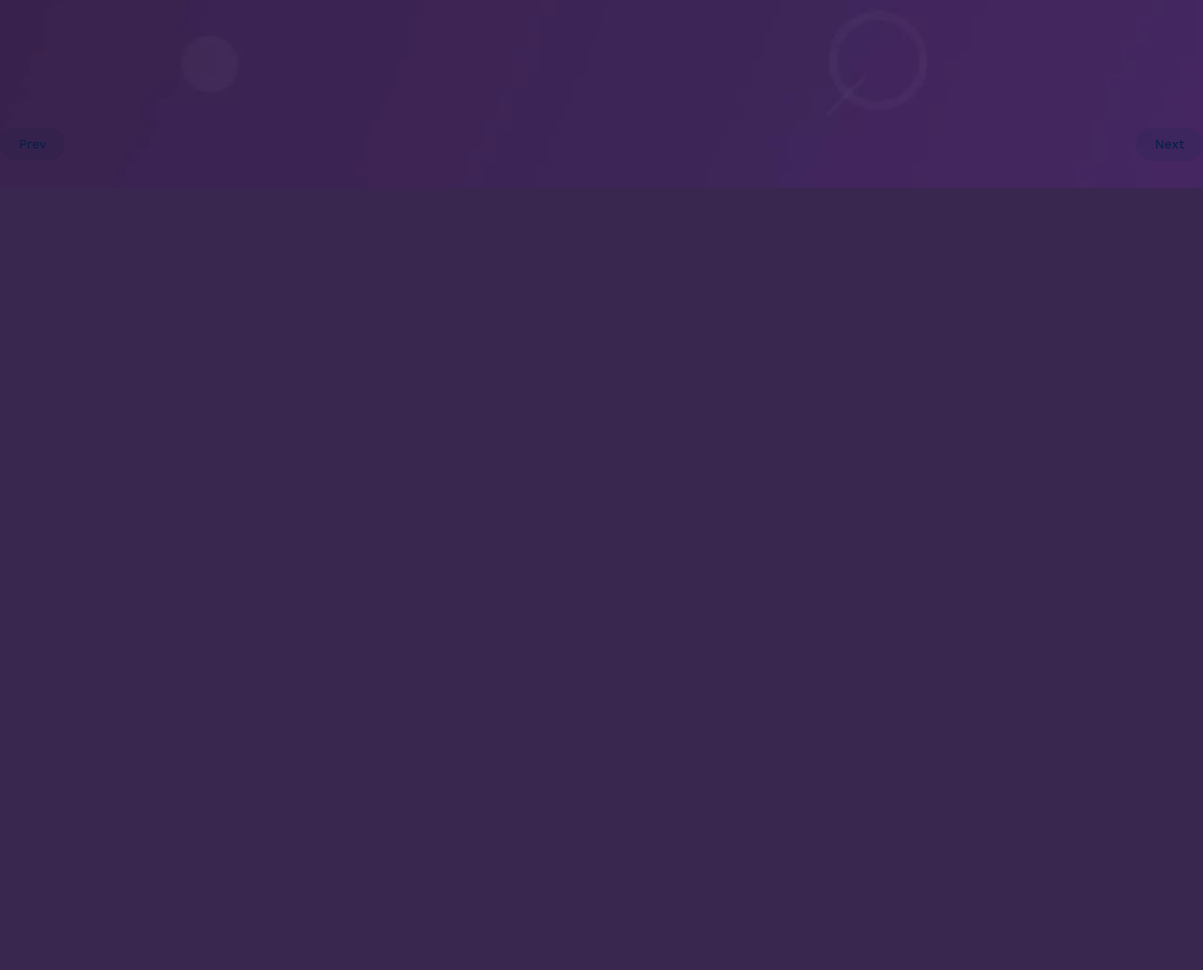
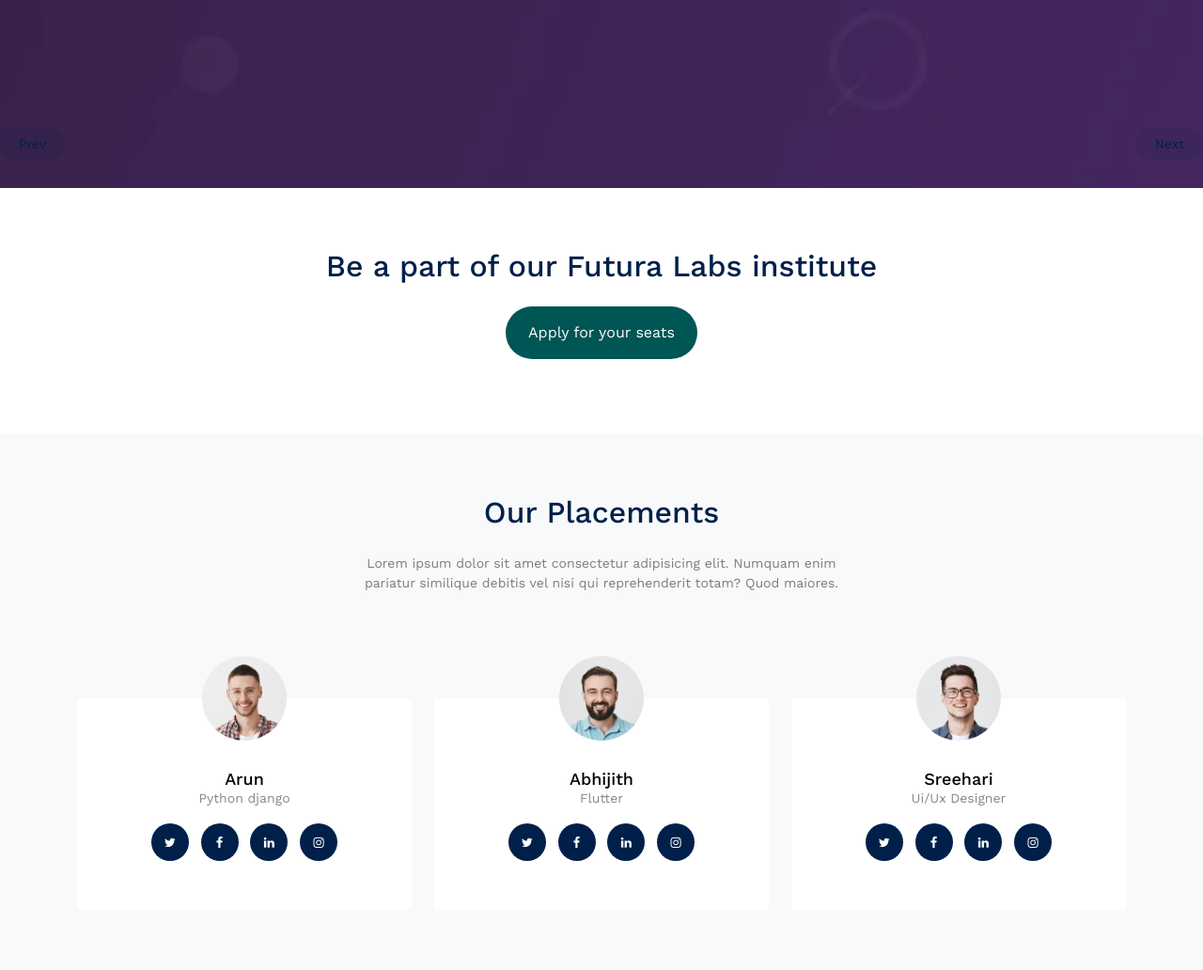
Before and after one commit to aswincalicut/django_1st_ui, a Django app: page / in a window 1280 px wide. Shown: the part 600-1632 px from the top of the page at 94% size. Before the commit the page ends 800 px from the top, so only its background shows below. Run offline with Django 4.2, Linux system fonts and the light colour scheme; some libraries are stand-ins or nearby versions; some web fonts are replaced.

Commit message:
first commit

```diff
--- a/templates/index.html
+++ b/templates/index.html
@@ -153,7 +153,7 @@
 <!--              >-->
 <!--            </p>-->
 <!--          </div>-->
-        </div>
+<!--        </div>-->
 <!--        <div class="row">-->
 <!--          <div class="col-12">-->
 <!--            <div class="property-slider-wrap">-->
@@ -190,7 +190,7 @@
 <!--                    </div>-->
 <!--                  </div>-->
 <!--                </div>-->
-<!--                &lt;!&ndash; .item &ndash;&gt;-->
+                <!-- .item -->
 
 <!--                <div class="property-item">-->
 <!--                  <a href="property-single.html" class="img">-->
@@ -224,7 +224,7 @@
 <!--                    </div>-->
 <!--                  </div>-->
 <!--                </div>-->
-                <!-- .item -->
+<!--                 .item-->
 
 <!--                <div class="property-item">-->
 <!--                  <a href="property-single.html" class="img">-->
@@ -258,7 +258,7 @@
 <!--                    </div>-->
 <!--                  </div>-->
 <!--                </div>-->
-                <!-- .item -->
+<!--                 .item-->
 
 <!--                <div class="property-item">-->
 <!--                  <a href="property-single.html" class="img">-->
@@ -292,7 +292,7 @@
 <!--                    </div>-->
 <!--                  </div>-->
 <!--                </div>-->
-                <!-- .item -->
+<!--                 .item-->
 
 <!--                <div class="property-item">-->
 <!--                  <a href="property-single.html" class="img">-->
@@ -326,7 +326,7 @@
 <!--                    </div>-->
 <!--                  </div>-->
 <!--                </div>-->
-                <!-- .item -->
+<!--                 .item-->
 
 <!--                <div class="property-item">-->
 <!--                  <a href="property-single.html" class="img">-->
@@ -360,7 +360,7 @@
 <!--                    </div>-->
 <!--                  </div>-->
 <!--                </div>-->
-                <!-- .item -->
+<!--                 .item-->
 
 <!--                <div class="property-item">-->
 <!--                  <a href="property-single.html" class="img">-->
@@ -394,7 +394,7 @@
 <!--                    </div>-->
 <!--                  </div>-->
 <!--                </div>-->
-                <!-- .item -->
+<!--                 .item-->
 
 <!--                <div class="property-item">-->
 <!--                  <a href="property-single.html" class="img">-->
@@ -428,7 +428,7 @@
 <!--                    </div>-->
 <!--                  </div>-->
 <!--                </div>-->
-                <!-- .item -->
+<!--                 .item-->
 
 <!--                <div class="property-item">-->
 <!--                  <a href="property-single.html" class="img">-->
@@ -790,144 +790,144 @@
 <!--      </div>-->
 <!--    </div>-->
 
-<!--    <div class="section">-->
-<!--      <div class="row justify-content-center footer-cta" data-aos="fade-up">-->
-<!--        <div class="col-lg-7 mx-auto text-center">-->
-<!--          <h2 class="mb-4">Be a part of our growing real state agents</h2>-->
-<!--          <p>-->
-<!--            <a-->
-<!--              href="#"-->
-<!--              target="_blank"-->
-<!--              class="btn btn-primary text-white py-3 px-4"-->
-<!--              >Apply for Real Estate agent</a-->
-<!--            >-->
-<!--          </p>-->
-<!--        </div>-->
-<!--        &lt;!&ndash; /.col-lg-7 &ndash;&gt;-->
-<!--      </div>-->
-<!--      &lt;!&ndash; /.row &ndash;&gt;-->
-<!--    </div>-->
+    <div class="section">
+      <div class="row justify-content-center footer-cta" data-aos="fade-up">
+        <div class="col-lg-7 mx-auto text-center">
+          <h2 class="mb-4">Be a part of our Futura Labs institute</h2>
+          <p>
+            <a
+              href="#"
+              target="_blank"
+              class="btn btn-primary text-white py-3 px-4"
+              >Apply for your seats</a
+            >
+          </p>
+        </div>
+        <!-- /.col-lg-7 -->
+      </div>
+      <!-- /.row -->
+    </div>
 
-<!--    <div class="section section-5 bg-light">-->
-<!--      <div class="container">-->
-<!--        <div class="row justify-content-center text-center mb-5">-->
-<!--          <div class="col-lg-6 mb-5">-->
-<!--            <h2 class="font-weight-bold heading text-primary mb-4">-->
-<!--              Our Agents-->
-<!--            </h2>-->
-<!--            <p class="text-black-50">-->
-<!--              Lorem ipsum dolor sit amet consectetur adipisicing elit. Numquam-->
-<!--              enim pariatur similique debitis vel nisi qui reprehenderit totam?-->
-<!--              Quod maiores.-->
-<!--            </p>-->
-<!--          </div>-->
-<!--        </div>-->
-<!--        <div class="row">-->
-<!--          <div class="col-sm-6 col-md-6 col-lg-4 mb-5 mb-lg-0">-->
-<!--            <div class="h-100 person">-->
-<!--              <img-->
-<!--                src="{% static 'images/person_1-min.jpg' %}"-->
-<!--                alt="Image"-->
-<!--                class="img-fluid"-->
-<!--              />-->
+    <div class="section section-5 bg-light">
+      <div class="container">
+        <div class="row justify-content-center text-center mb-5">
+          <div class="col-lg-6 mb-5">
+            <h2 class="font-weight-bold heading text-primary mb-4">
+              Our Placements
+            </h2>
+            <p class="text-black-50">
+              Lorem ipsum dolor sit amet consectetur adipisicing elit. Numquam
+              enim pariatur similique debitis vel nisi qui reprehenderit totam?
+              Quod maiores.
+            </p>
+          </div>
+        </div>
+        <div class="row">
+          <div class="col-sm-6 col-md-6 col-lg-4 mb-5 mb-lg-0">
+            <div class="h-100 person">
+              <img
+                src="{% static 'images/person_1-min.jpg' %}"
+                alt="Image"
+                class="img-fluid"
+              />
 
-<!--              <div class="person-contents">-->
-<!--                <h2 class="mb-0"><a href="#">James Doe</a></h2>-->
-<!--                <span class="meta d-block mb-3">Real Estate Agent</span>-->
+              <div class="person-contents">
+                <h2 class="mb-0"><a href="#">Arun</a></h2>
+                <span class="meta d-block mb-3">Python django</span>
 <!--                <p>-->
 <!--                  Lorem ipsum dolor sit amet consectetur adipisicing elit.-->
 <!--                  Facere officiis inventore cumque tenetur laboriosam, minus-->
 <!--                  culpa doloremque odio, neque molestias?-->
 <!--                </p>-->
 
-<!--                <ul class="social list-unstyled list-inline dark-hover">-->
-<!--                  <li class="list-inline-item">-->
-<!--                    <a href="#"><span class="icon-twitter"></span></a>-->
-<!--                  </li>-->
-<!--                  <li class="list-inline-item">-->
-<!--                    <a href="#"><span class="icon-facebook"></span></a>-->
-<!--                  </li>-->
-<!--                  <li class="list-inline-item">-->
-<!--                    <a href="#"><span class="icon-linkedin"></span></a>-->
-<!--                  </li>-->
-<!--                  <li class="list-inline-item">-->
-<!--                    <a href="#"><span class="icon-instagram"></span></a>-->
-<!--                  </li>-->
-<!--                </ul>-->
-<!--              </div>-->
-<!--            </div>-->
-<!--          </div>-->
-<!--          <div class="col-sm-6 col-md-6 col-lg-4 mb-5 mb-lg-0">-->
-<!--            <div class="h-100 person">-->
-<!--              <img-->
-<!--                src="{% static 'images/person_2-min.jpg' %}"-->
-<!--                alt="Image"-->
-<!--                class="img-fluid"-->
-<!--              />-->
+                <ul class="social list-unstyled list-inline dark-hover">
+                  <li class="list-inline-item">
+                    <a href="#"><span class="icon-twitter"></span></a>
+                  </li>
+                  <li class="list-inline-item">
+                    <a href="#"><span class="icon-facebook"></span></a>
+                  </li>
+                  <li class="list-inline-item">
+                    <a href="#"><span class="icon-linkedin"></span></a>
+                  </li>
+                  <li class="list-inline-item">
+                    <a href="#"><span class="icon-instagram"></span></a>
+                  </li>
+                </ul>
+              </div>
+            </div>
+          </div>
+          <div class="col-sm-6 col-md-6 col-lg-4 mb-5 mb-lg-0">
+            <div class="h-100 person">
+              <img
+                src="{% static 'images/person_2-min.jpg' %}"
+                alt="Image"
+                class="img-fluid"
+              />
 
-<!--              <div class="person-contents">-->
-<!--                <h2 class="mb-0"><a href="#">Jean Smith</a></h2>-->
-<!--                <span class="meta d-block mb-3">Real Estate Agent</span>-->
+              <div class="person-contents">
+                <h2 class="mb-0"><a href="#">Abhijith</a></h2>
+                <span class="meta d-block mb-3">Flutter</span>
 <!--                <p>-->
 <!--                  Lorem ipsum dolor sit amet consectetur adipisicing elit.-->
 <!--                  Facere officiis inventore cumque tenetur laboriosam, minus-->
 <!--                  culpa doloremque odio, neque molestias?-->
 <!--                </p>-->
 
-<!--                <ul class="social list-unstyled list-inline dark-hover">-->
-<!--                  <li class="list-inline-item">-->
-<!--                    <a href="#"><span class="icon-twitter"></span></a>-->
-<!--                  </li>-->
-<!--                  <li class="list-inline-item">-->
-<!--                    <a href="#"><span class="icon-facebook"></span></a>-->
-<!--                  </li>-->
-<!--                  <li class="list-inline-item">-->
-<!--                    <a href="#"><span class="icon-linkedin"></span></a>-->
-<!--                  </li>-->
-<!--                  <li class="list-inline-item">-->
-<!--                    <a href="#"><span class="icon-instagram"></span></a>-->
-<!--                  </li>-->
-<!--                </ul>-->
-<!--              </div>-->
-<!--            </div>-->
-<!--          </div>-->
-<!--          <div class="col-sm-6 col-md-6 col-lg-4 mb-5 mb-lg-0">-->
-<!--            <div class="h-100 person">-->
-<!--              <img-->
-<!--                src="{% static 'images/person_3-min.jpg' %}"-->
-<!--                alt="Image"-->
-<!--                class="img-fluid"-->
-<!--              />-->
+                <ul class="social list-unstyled list-inline dark-hover">
+                  <li class="list-inline-item">
+                    <a href="#"><span class="icon-twitter"></span></a>
+                  </li>
+                  <li class="list-inline-item">
+                    <a href="#"><span class="icon-facebook"></span></a>
+                  </li>
+                  <li class="list-inline-item">
+                    <a href="#"><span class="icon-linkedin"></span></a>
+                  </li>
+                  <li class="list-inline-item">
+                    <a href="#"><span class="icon-instagram"></span></a>
+                  </li>
+                </ul>
+              </div>
+            </div>
+          </div>
+          <div class="col-sm-6 col-md-6 col-lg-4 mb-5 mb-lg-0">
+            <div class="h-100 person">
+              <img
+                src="{% static 'images/person_3-min.jpg' %}"
+                alt="Image"
+                class="img-fluid"
+              />
 
-<!--              <div class="person-contents">-->
-<!--                <h2 class="mb-0"><a href="#">Alicia Huston</a></h2>-->
-<!--                <span class="meta d-block mb-3">Real Estate Agent</span>-->
+              <div class="person-contents">
+                <h2 class="mb-0"><a href="#">Sreehari</a></h2>
+                <span class="meta d-block mb-3">Ui/Ux Designer</span>
 <!--                <p>-->
 <!--                  Lorem ipsum dolor sit amet consectetur adipisicing elit.-->
 <!--                  Facere officiis inventore cumque tenetur laboriosam, minus-->
 <!--                  culpa doloremque odio, neque molestias?-->
 <!--                </p>-->
 
-<!--                <ul class="social list-unstyled list-inline dark-hover">-->
-<!--                  <li class="list-inline-item">-->
-<!--                    <a href="#"><span class="icon-twitter"></span></a>-->
-<!--                  </li>-->
-<!--                  <li class="list-inline-item">-->
-<!--                    <a href="#"><span class="icon-facebook"></span></a>-->
-<!--                  </li>-->
-<!--                  <li class="list-inline-item">-->
-<!--                    <a href="#"><span class="icon-linkedin"></span></a>-->
-<!--                  </li>-->
-<!--                  <li class="list-inline-item">-->
-<!--                    <a href="#"><span class="icon-instagram"></span></a>-->
-<!--                  </li>-->
-<!--                </ul>-->
-<!--              </div>-->
-<!--            </div>-->
-<!--          </div>-->
-<!--        </div>-->
-<!--      </div>-->
-<!--    </div>-->
+                <ul class="social list-unstyled list-inline dark-hover">
+                  <li class="list-inline-item">
+                    <a href="#"><span class="icon-twitter"></span></a>
+                  </li>
+                  <li class="list-inline-item">
+                    <a href="#"><span class="icon-facebook"></span></a>
+                  </li>
+                  <li class="list-inline-item">
+                    <a href="#"><span class="icon-linkedin"></span></a>
+                  </li>
+                  <li class="list-inline-item">
+                    <a href="#"><span class="icon-instagram"></span></a>
+                  </li>
+                </ul>
+              </div>
+            </div>
+          </div>
+        </div>
+      </div>
+    </div>
 
 <!--    <div class="site-footer">-->
 <!--      <div class="container">-->
@@ -1008,10 +1008,10 @@
 
 <!--        <div class="row mt-5">-->
 <!--          <div class="col-12 text-center">-->
-<!--            &lt;!&ndash; -->
+<!--            &lt;!&ndash;-->
 <!--              **==========-->
-<!--              NOTE: -->
-<!--              Please don't remove this copyright link unless you buy the license here https://untree.co/license/  -->
+<!--              NOTE:-->
+<!--              Please don't remove this copyright link unless you buy the license here https://untree.co/license/-->
 <!--              **==========-->
 <!--            &ndash;&gt;-->
 
```
Also changed, not shown: static/images/WhatsApp-Image-2023-02-27-at-1.13.06-PM.webp (added).
